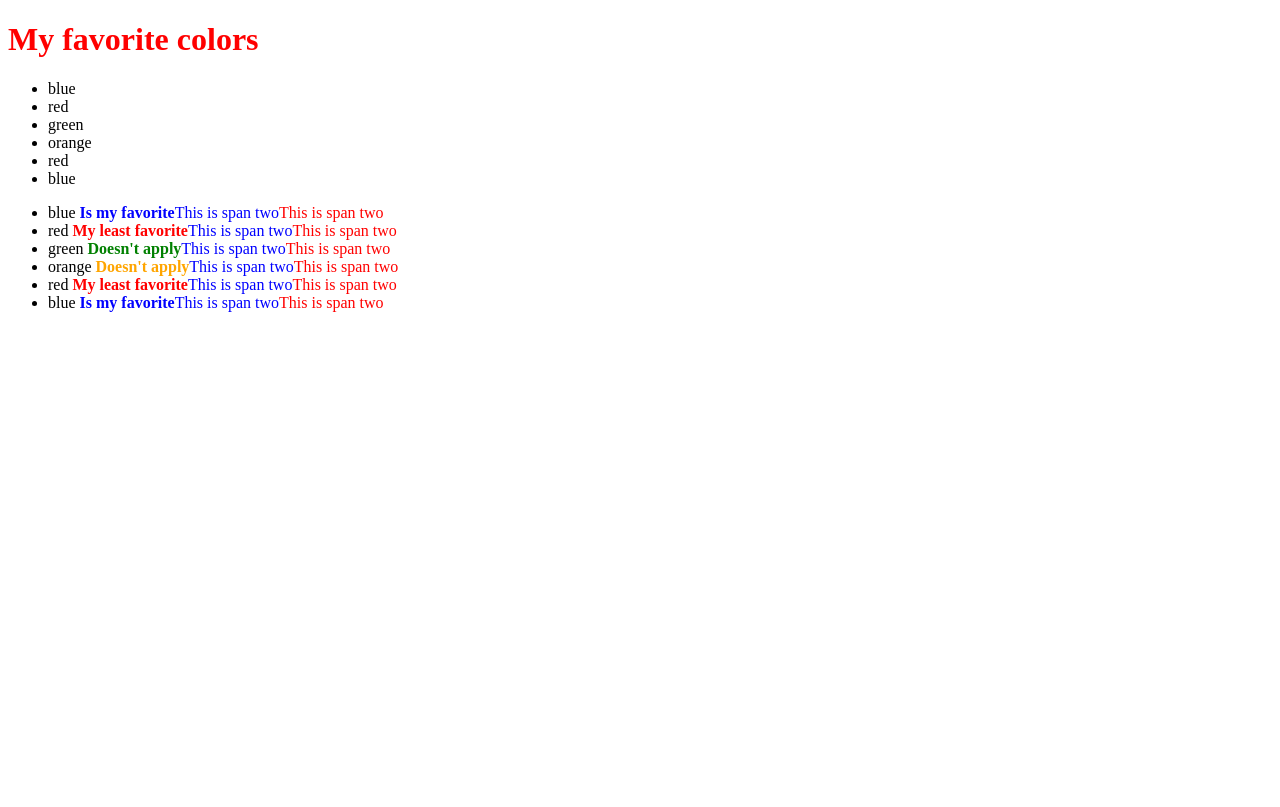
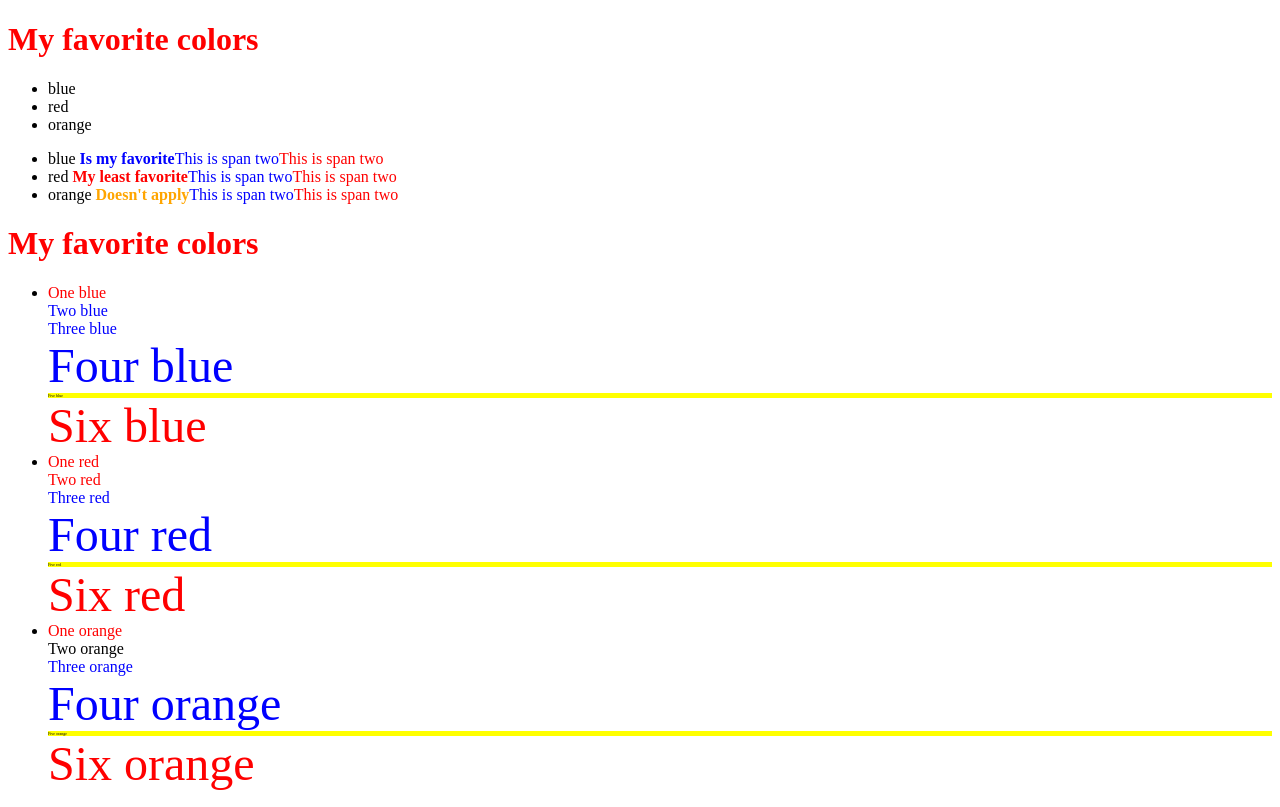
Before and after one commit to ianjosephjones/hello-world, an Angular app: page / in a window 1280 px wide. Built offline with nearby package versions, Linux system fonts and the light colour scheme.

Commit message:
Demo more styling

```diff
--- a/src/app/app.component.css
+++ b/src/app/app.component.css
@@ -0,0 +1,7 @@
+.red {
+  color: red;
+}
+
+.blue {
+  color: blue;
+}
--- a/src/app/app.component.html
+++ b/src/app/app.component.html
@@ -5,7 +5,7 @@
   <li *ngFor="let c of colors">{{ c }}</li>
 </ul>
 
-<!--  -->
+<!-- Styling  -->
 
 <ul>
   <li *ngFor="let color of colors" [ngSwitch]="color">
@@ -20,3 +20,16 @@
     <span [style.color]="'red'">This is span two</span>
   </li>
 </ul>
+
+<h1 class="red">My favorite colors</h1>
+
+<ul>
+  <li *ngFor="let color of colors" [ngSwitch]="color">
+    <div class="red">One {{ color }}</div>
+    <div [class]="color">Two {{ color }}</div>
+    <div [class.blue]="true">Three {{ color }}</div>
+    <div [class.blue]="true" [class.big]="'0'">Four {{ color }}</div>
+    <div [ngStyle]="styleFive">Five {{ color }}</div>
+    <div [ngClass]="{ red: true, blue: false, big: true }">Six {{ color }}</div>
+  </li>
+</ul>
--- a/src/app/app.component.ts
+++ b/src/app/app.component.ts
@@ -8,5 +8,11 @@ import { Component } from '@angular/core';
   // 'h2 { font-weight: normal; color: blue}']
 })
 export class AppComponent {
-  colors = ["blue", "red", "green", "orange", "red", "blue"]
+  colors = ["blue", "red", "orange"]
+
+  styleFive = {
+    'font-size' : '4px',
+    'background-color' : 'yellow'
+
+  }
 }
--- a/src/app/custom.css
+++ b/src/app/custom.css
@@ -1,14 +1,26 @@
 h1 {
-    color: red;
-    font-weight: bold;
-
+  color: red;
+  font-weight: bold;
 }
 
 h2 {
-    color: blue;
+  color: blue;
 }
 
 p {
-    color: brown;
-    font-family: 'Lucida Sans', 'Lucida Sans Regular', 'Lucida Grande', 'Lucida Sans Unicode', Geneva, Verdana, sans-serif;
+  color: brown;
+  font-family: "Lucida Sans", "Lucida Sans Regular", "Lucida Grande",
+    "Lucida Sans Unicode", Geneva, Verdana, sans-serif;
 }
+
+.red {
+  color: red;
+}
+
+.blue {
+  color: blue;
+}
+
+.big {
+  font-size: 3rem;
+}
```
